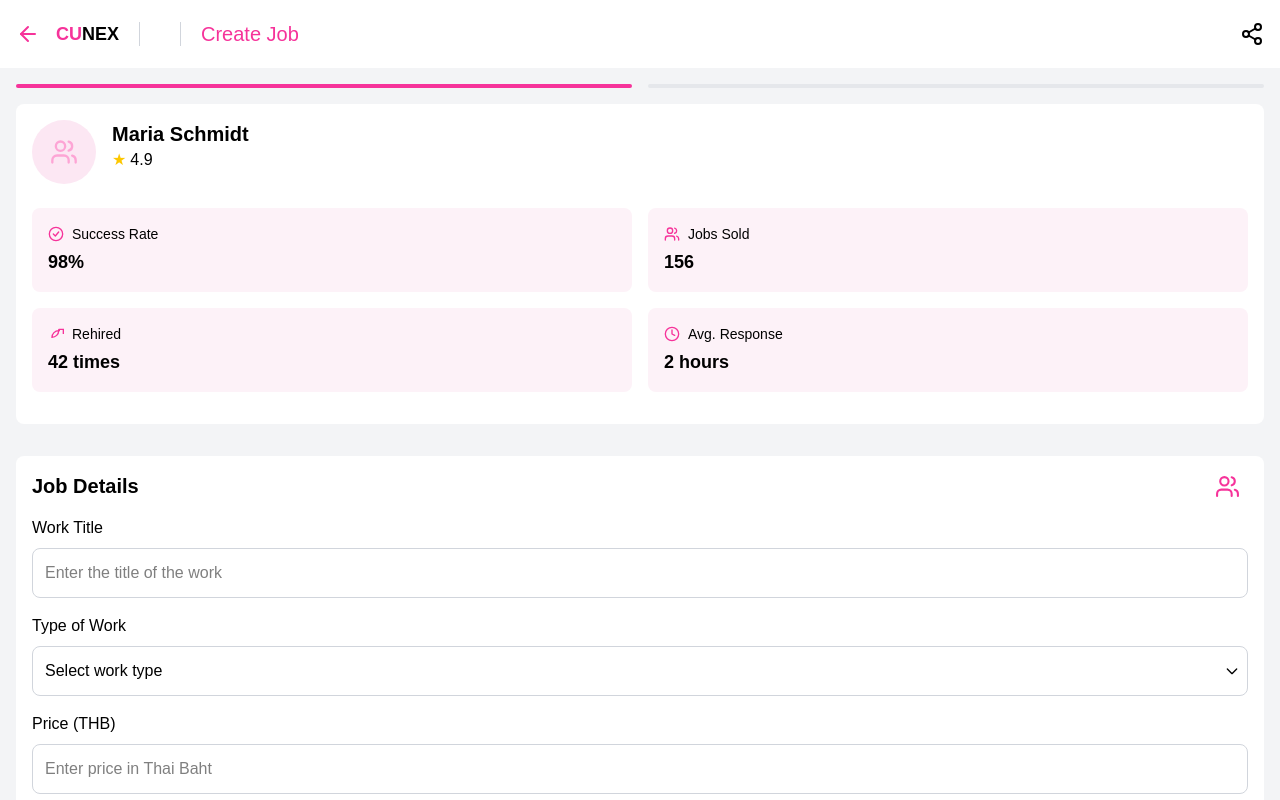
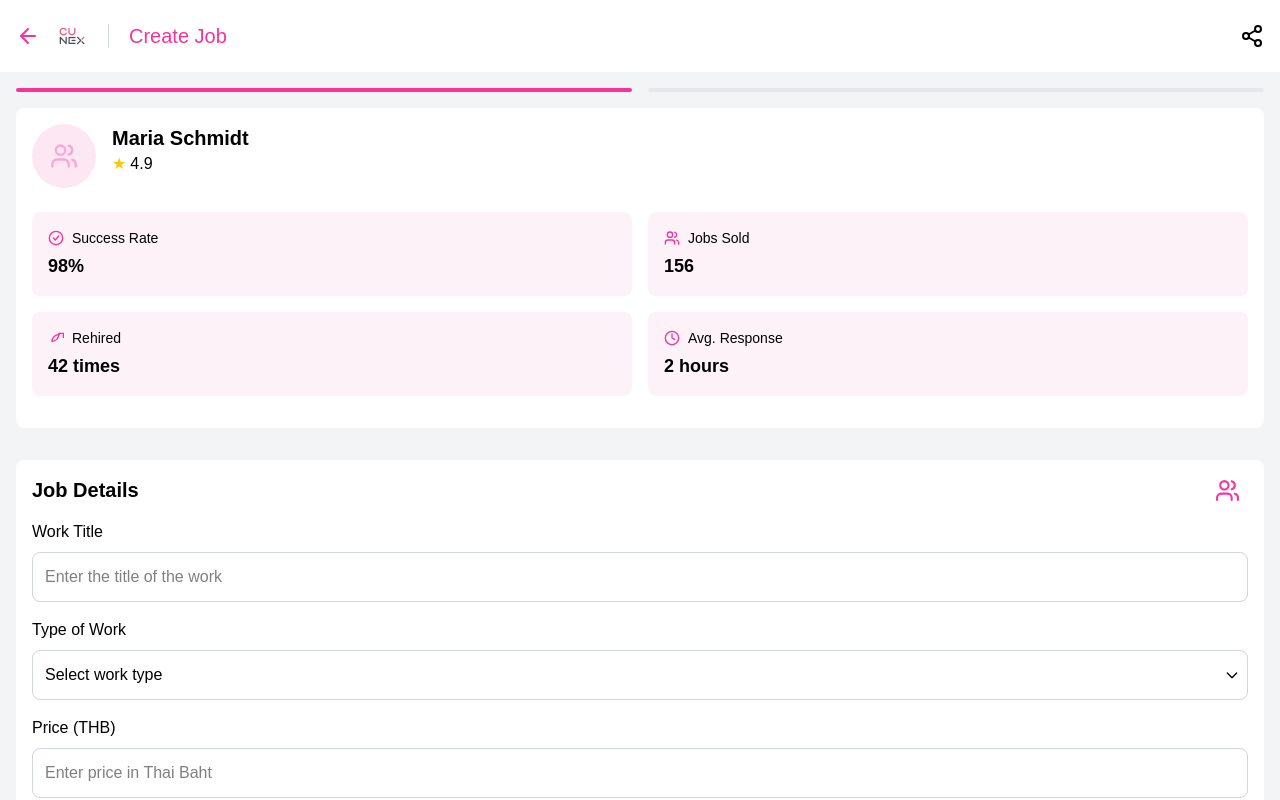
Before and after one commit to bookydooky/cunex_hackathon, a Next.js app in the folder my-cunex-app/: page /create-job in a window 1280 px wide. Shown: the top 800 px of the page. Built offline with nearby package versions, Linux system fonts and the light colour scheme.

Commit message:
add cunex icon

```diff
--- a/my-cunex-app/src/app/create-job/page.tsx
+++ b/my-cunex-app/src/app/create-job/page.tsx
@@ -51,11 +51,7 @@ const CreateJobPreview = () => {
             <ArrowLeft className="mr-4 text-pink-500 hover:text-pink-800" />
           </button>
           <div className="flex items-center">
-            <div className="font-bold text-lg">
-              <span className="text-pink-500">CU</span>
-              <span className="text-black">NEX</span>
-            </div>
-            <div className="h-6 border-l border-gray-300 mx-5"></div>
+          <img src="/assets/CUNEX-logo.png" alt="CUNEX Logo" className="h-8" />
             <div className="h-6 border-l border-gray-300 mx-5"></div>
             <div className="text-pink-500 text-xl font-medium">Create Job</div>
           </div>
--- a/my-cunex-app/src/app/portfolio/page.tsx
+++ b/my-cunex-app/src/app/portfolio/page.tsx
@@ -159,10 +159,7 @@ export default function Portfolio() {
           >
             <ArrowLeft className="mr-4 text-pink-500 hover:text-pink-800" />
           </button>
-          <div className="flex items-center">
-            <span className="text-pink-500 font-semibold text-xl">CU</span>
-            <span className="text-gray-800 font-bold text-xl">NEX</span>
-          </div>
+          <img src="/assets/CUNEX-logo.png" alt="CUNEX Logo" className="h-8" />
           <div className="h-6 border-l border-gray-300 mx-5"></div>
           <div className="text-pink-500 font-medium text-xl">Portfolio</div>
         </div>
```
